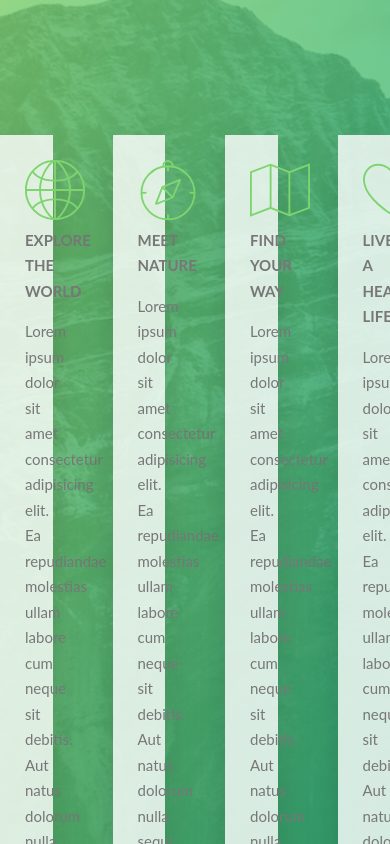
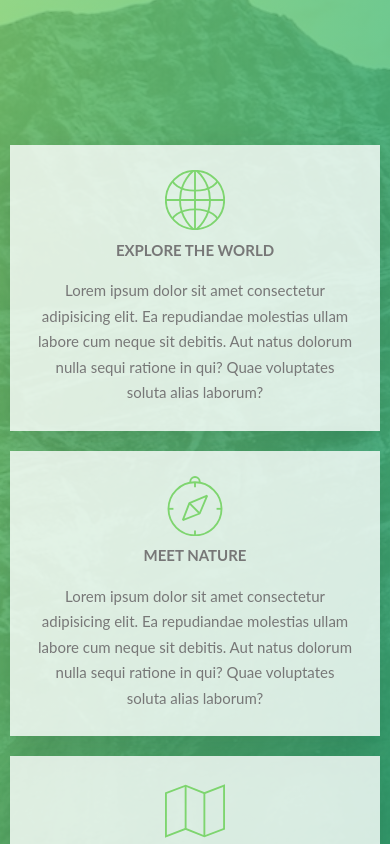
Before and after one commit to samuelsilvadev/front-stuff, a website: page sites/natours/src/index.html in a window 390 px wide. Shown: the part 2101-2945 px from the top of the page. Drawn offline with nearby package versions, Linux system fonts and the light colour scheme; files that its build step writes are made by us from their sources.

Commit message:
refactor(natours): Make `features` work better at mobile
- Added media queries to mobile.

```diff
--- a/sites/natours/src/index.html
+++ b/sites/natours/src/index.html
@@ -73,7 +73,7 @@
 			</section>
 			<section class="features">
 				<div class="row">
-					<div class="col-1-of-4">
+						<div class="col-1-of-4 features__column">
 						<div class="feature-box">
 							<img class="feature-box__icon" src="assets/world.svg" alt="World" />
 							<h3 class="feature-box__title features__box__subtitle">
@@ -87,7 +87,7 @@
 							</p>
 						</div>
 					</div>
-					<div class="col-1-of-4">
+					<div class="col-1-of-4 features__column">
 						<div class="feature-box">
 							<img class="feature-box__icon" src="assets/compass.svg" alt="Compass" />
 							<h3 class="feature-box__title features__box__subtitle">Meet nature</h3>
@@ -99,7 +99,7 @@
 							</p>
 						</div>
 					</div>
-					<div class="col-1-of-4">
+					<div class="col-1-of-4 features__column">
 						<div class="feature-box">
 							<img class="feature-box__icon" src="assets/map.svg" alt="Map" />
 							<h3 class="feature-box__title features__box__subtitle">
@@ -113,7 +113,7 @@
 							</p>
 						</div>
 					</div>
-					<div class="col-1-of-4">
+					<div class="col-1-of-4 features__column">
 						<div class="feature-box">
 							<img class="feature-box__icon" src="assets/heart.svg" alt="Heart" />
 							<h3 class="feature-box__title features__box__subtitle">
--- a/sites/natours/src/scss/pages/_home.scss
+++ b/sites/natours/src/scss/pages/_home.scss
@@ -61,6 +61,22 @@
 	}
 }
 
+.features {
+	& .features__column.features__column.features__column {
+		@include for-phone-only {
+			float: none;
+			padding: 1rem;
+			width: 100%;
+		}
+
+		@include for-tablet {
+			margin-right: 0;
+			padding: 1rem;
+			width: 50%;
+		}
+	}
+}
+
 .tours {
 	padding-bottom: 8rem;
 
```
